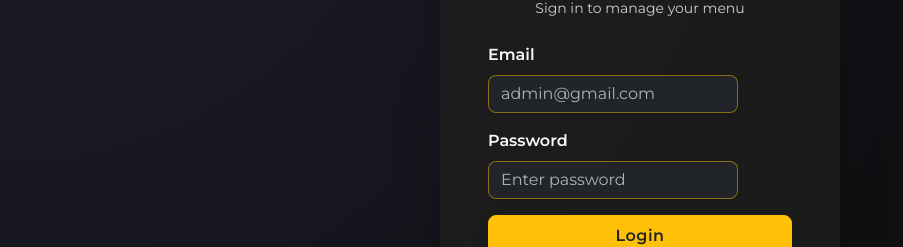
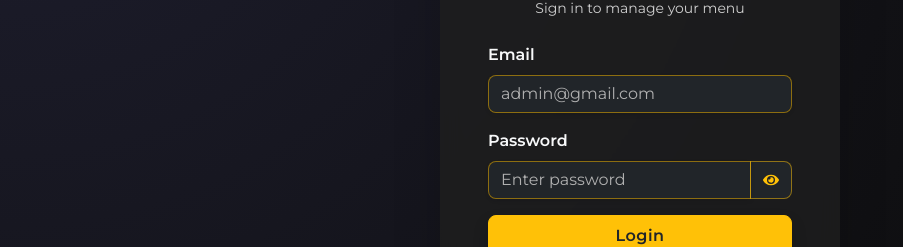
Before and after one commit to MeGH2711/debakersandmore, a React (Create React App) app: page /login in a window 1280 px wide. Shown: the part 272-519 px from the top of the page, without its empty margins (0-903 px from the left). Built offline with nearby package versions, Linux system fonts and the light colour scheme; no server answers.

Commit message:
feat: add react-icons dependency and implement password visibility toggle in login form

```diff
--- a/package.json
+++ b/package.json
@@ -12,6 +12,7 @@
     "react": "^19.2.0",
     "react-bootstrap": "^2.10.10",
     "react-dom": "^19.2.0",
+    "react-icons": "^5.5.0",
     "react-router-dom": "^7.9.4",
     "react-scripts": "5.0.1",
     "web-vitals": "^2.1.4"
--- /dev/null
+++ b/src/components/Login.css
@@ -0,0 +1,8 @@
+.customLoginInput {
+    width: 100%;
+}
+
+.customLoginInput::placeholder {
+  color: #b0b0b0;
+  opacity: 1;
+}
--- a/src/components/Login.js
+++ b/src/components/Login.js
@@ -3,7 +3,9 @@ import "../App.css";
 import { signInWithEmailAndPassword } from "firebase/auth";
 import { auth } from "../firebase";
 import { useNavigate } from "react-router-dom";
-import { Form, Button, Card } from "react-bootstrap";
+import { Form, Button, Card, InputGroup } from "react-bootstrap";
+import { FaEye, FaEyeSlash } from "react-icons/fa";
+import "./Login.css";
 
 const Login = () => {
   const [email, setEmail] = useState("");
@@ -25,6 +27,8 @@ const Login = () => {
       setError("Invalid email or password.");
     }
   };
+
+  const [showPassword, setShowPassword] = useState(false);
 
   return (
     <div
@@ -57,19 +61,28 @@ const Login = () => {
               placeholder="admin@gmail.com"
               value={email}
               onChange={(e) => setEmail(e.target.value)}
-              className="bg-dark text-light border border-warning border-opacity-50 rounded-3 shadow-sm custom-input"
+              className="bg-dark text-light border border-warning border-opacity-50 rounded-3 shadow-sm customLoginInput"
             />
           </Form.Group>
 
           <Form.Group className="mb-3">
             <Form.Label className="fw-semibold text-light">Password</Form.Label>
-            <Form.Control
-              type="password"
-              placeholder="Enter password"
-              value={password}
-              onChange={(e) => setPassword(e.target.value)}
-              className="bg-dark text-light border border-warning border-opacity-50 rounded-3 shadow-sm custom-input"
-            />
+            <InputGroup>
+              <Form.Control
+                type={showPassword ? "text" : "password"}
+                placeholder="Enter password"
+                value={password}
+                onChange={(e) => setPassword(e.target.value)}
+                className="bg-dark text-light border border-warning border-opacity-50 rounded-start-3 shadow-sm customLoginInput"
+              />
+              <InputGroup.Text
+                onClick={() => setShowPassword(!showPassword)}
+                className="bg-dark text-warning border border-warning border-opacity-50 rounded-end-3"
+                style={{ cursor: "pointer" }}
+              >
+                {showPassword ? <FaEyeSlash /> : <FaEye />}
+              </InputGroup.Text>
+            </InputGroup>
           </Form.Group>
 
           {error && (
```
Also changed, not shown: 1 other file (tests, documents, lock files or other folders).
